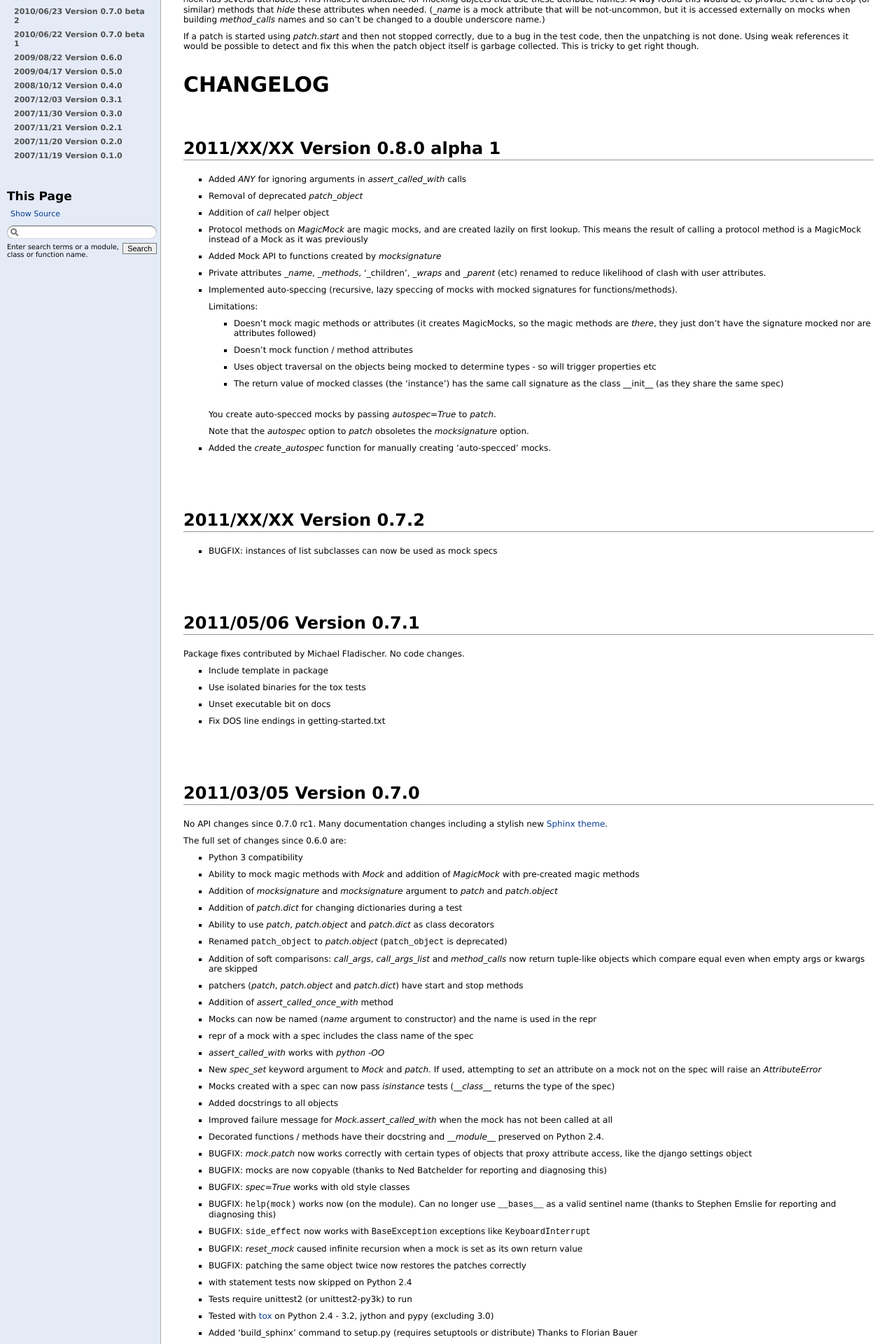
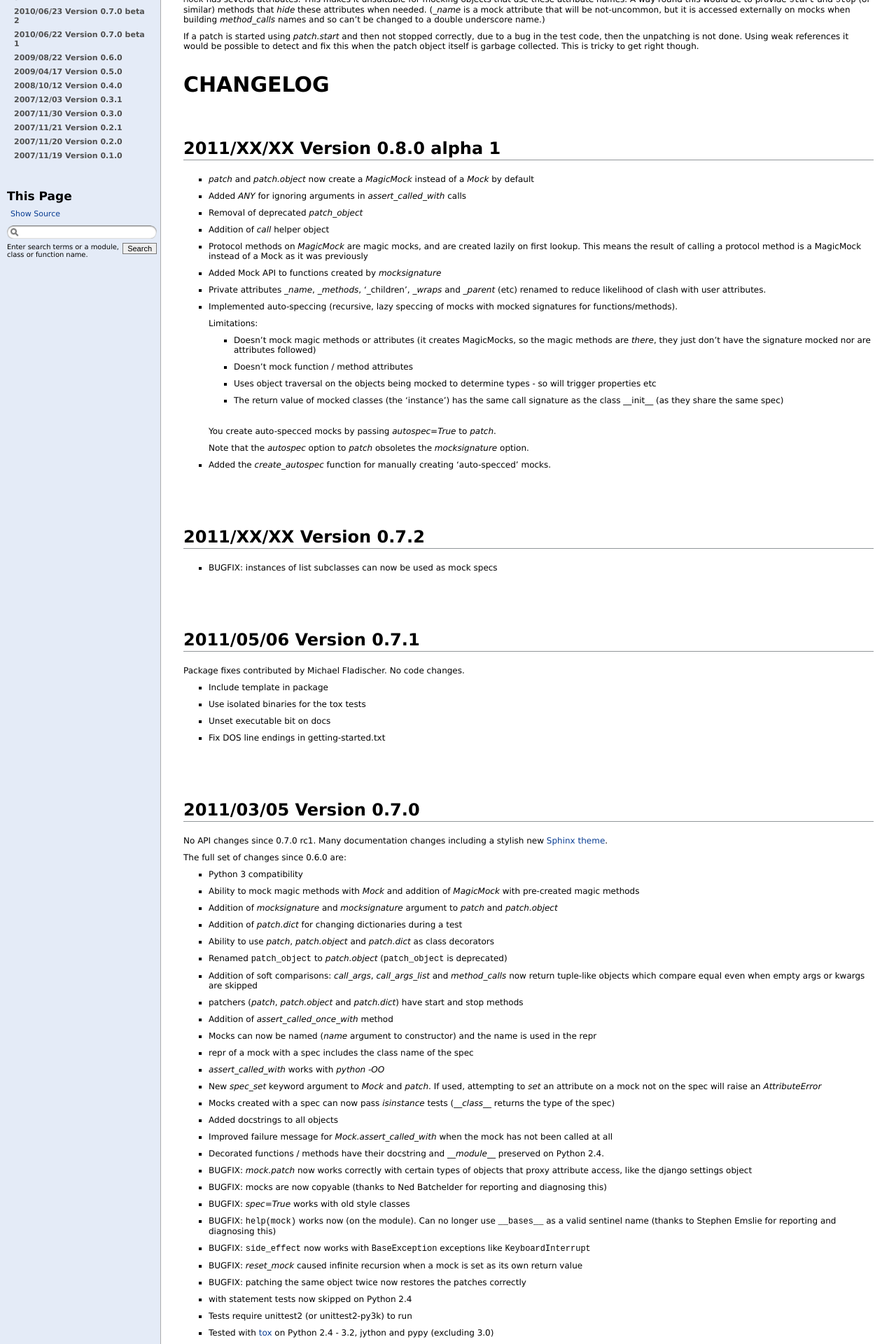
Before and after one commit to testing-cabal/mock, a Sphinx documentation site: the page built from docs/changelog.txt, in a window 1280 px wide. Shown: the part 457-2377 px from the top of the page at 70% size. Built offline with Sphinx 7.4.7, drawn with Linux system fonts in a browser that asks for light colours; pages that are not in the unit, such as notebooks, are missing from menus; some of the changed text lies outside the part shown.

Commit message:
patch creates a MagicMock instead of a Mock by default

```diff
--- a/docs/changelog.txt
+++ b/docs/changelog.txt
@@ -47,6 +47,8 @@
 2011/XX/XX Version 0.8.0 alpha 1
 --------------------------------
 
+* `patch` and `patch.object` now create a `MagicMock` instead of a `Mock` by
+  default
 * Added `ANY` for ignoring arguments in `assert_called_with` calls
 * Removal of deprecated `patch_object`
 * Addition of `call` helper object
--- a/mock.py
+++ b/mock.py
@@ -823,7 +823,7 @@
                 spec = original
                 if isinstance(spec, ClassTypes):
                     inherit = True
-            new = Mock(spec=spec, spec_set=spec_set)
+            new = MagicMock(spec=spec, spec_set=spec_set)
             if inherit:
                 new.return_value = Mock(spec=spec, spec_set=spec_set)
         elif autospec:
```
